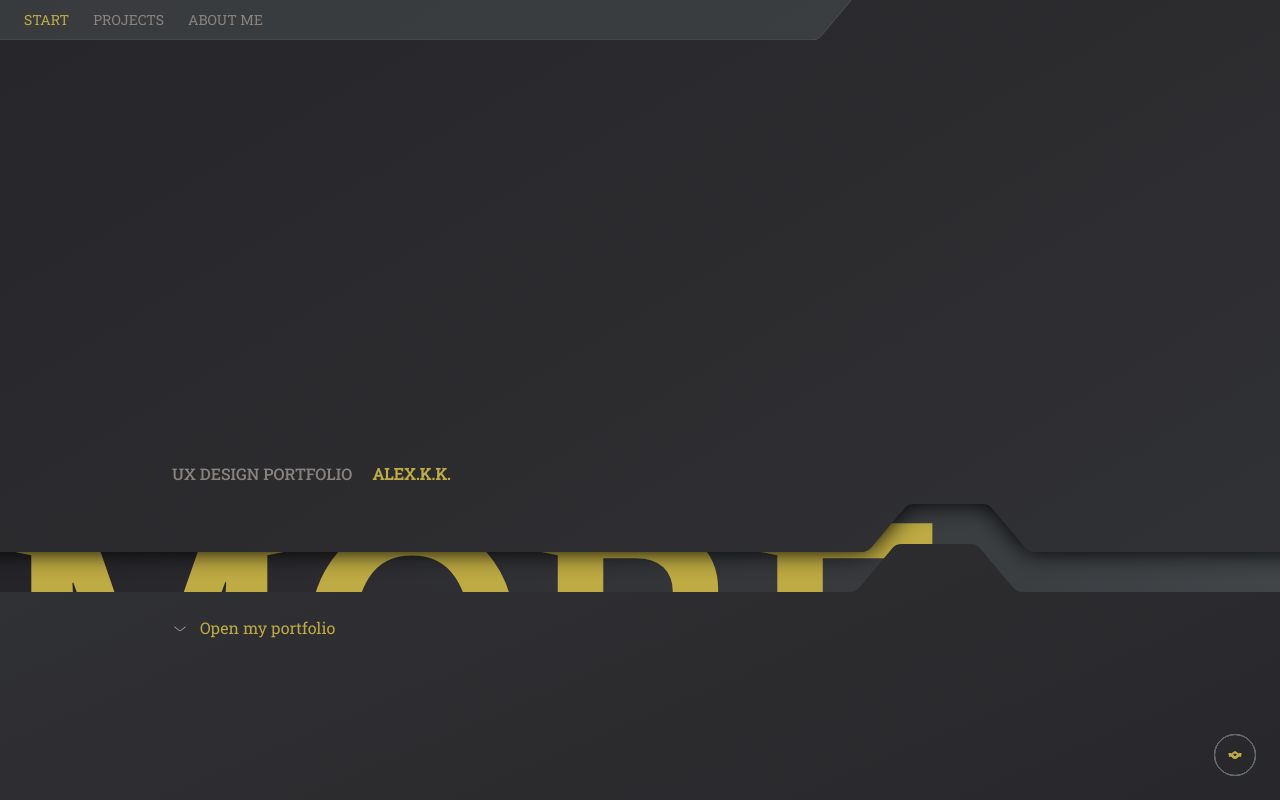
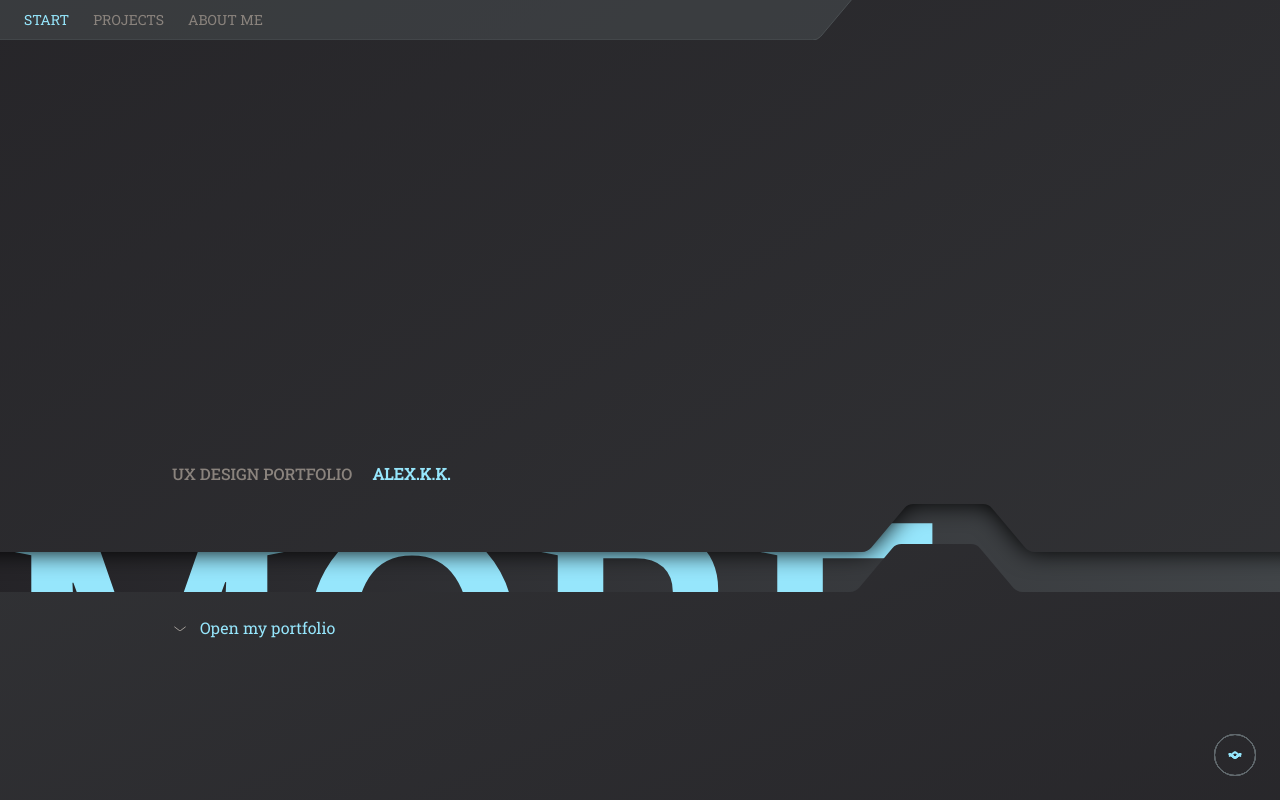
Before and after one commit to alexkruckkneip/alexkk_portfolio, a website: page html/index.html in a window 1280 px wide. Shown: the top 800 px of the page. Drawn offline with nearby package versions, Linux system fonts and the light colour scheme; files that its build step writes are made by us from their sources.

Commit message:
Makes the primary colour blue

```diff
--- a/build/sass/atoms/_colour.scss
+++ b/build/sass/atoms/_colour.scss
@@ -2,8 +2,10 @@
 // colour
 // ---------- ---------- ---------- ---------- ----------
 $purple-red: #5A1E30;
-$apple-green: #BEAB43;
-$apple-green--dark: #8B804B;
+// $apple-green: #BEAB43;
+$apple-green: #96e6fc;
+// $apple-green--dark: #8B804B;
+$apple-green--dark: #6ca5b5;
 $sand: #C1A991;
 $orange--dark: #C14E34;
 $skin: #D9BDAD;
```
